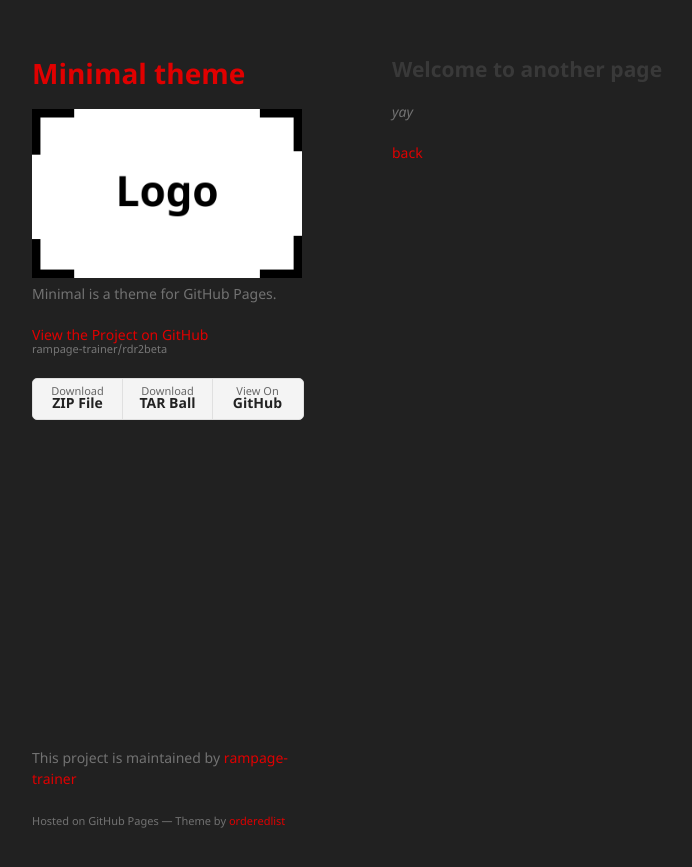
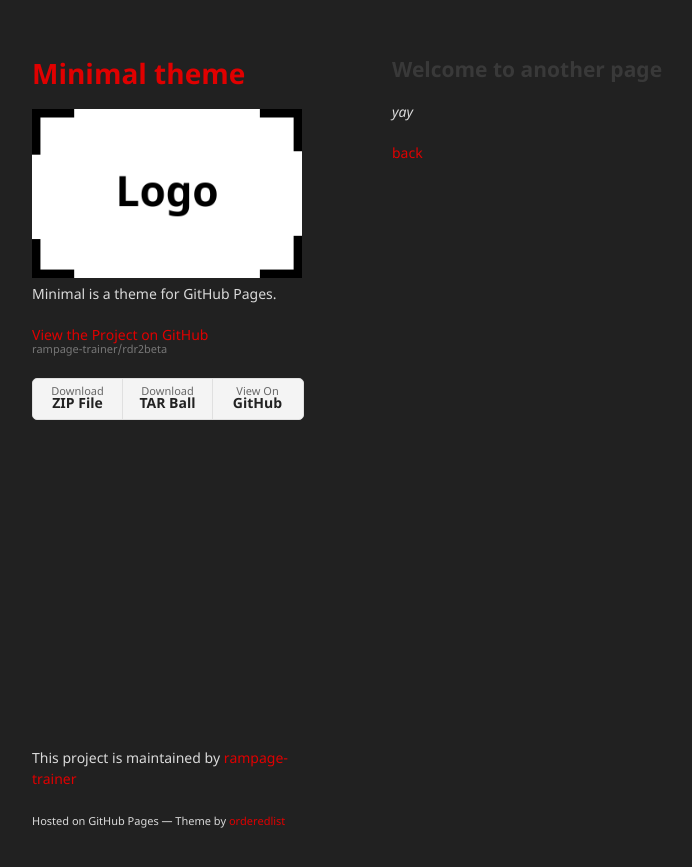
Before and after one commit to rampage-trainer/rdr2beta, a Jekyll site: the page built from another-page.md, in a window 1280 px wide. Shown: the top 867 px of the page, without its empty margins (178-870 px from the left). Built offline with Jekyll 4.4.1, drawn with Linux system fonts in a browser that asks for light colours; our own code applies the rules of GitHub Pages for plain Markdown files.

Commit message:
Update jekyll-theme-minimal.scss

```diff
--- a/_sass/jekyll-theme-minimal.scss
+++ b/_sass/jekyll-theme-minimal.scss
@@ -5,7 +5,7 @@ body {
   background-color: #212121;
   padding:50px;
   font: 14px/1.5 "Noto Sans", "Helvetica Neue", Helvetica, Arial, sans-serif;
-  color:#727272;
+  color:#dadada;
   font-weight:400;
 }
 
```
